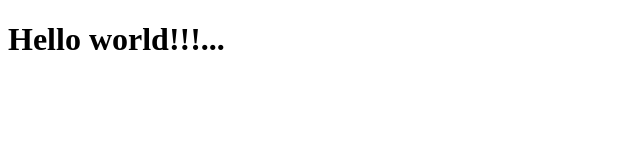
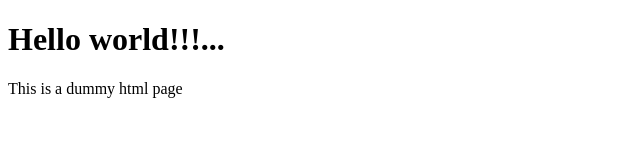
Before and after one commit to SATABDA0207/gitBasics, a plain HTML site: page index.html in a window 1280 px wide. Shown: the whole page, without its empty margins (0-640 px from the left). Drawn offline with Linux system fonts and the light colour scheme.

Commit message:
modified index.html

```diff
--- a/index.html
+++ b/index.html
@@ -7,5 +7,6 @@
 </head>
 <body>
     <h1>Hello world!!!...</h1>
+    <p>This is a dummy html page</p>
 </body>
 </html>
```
